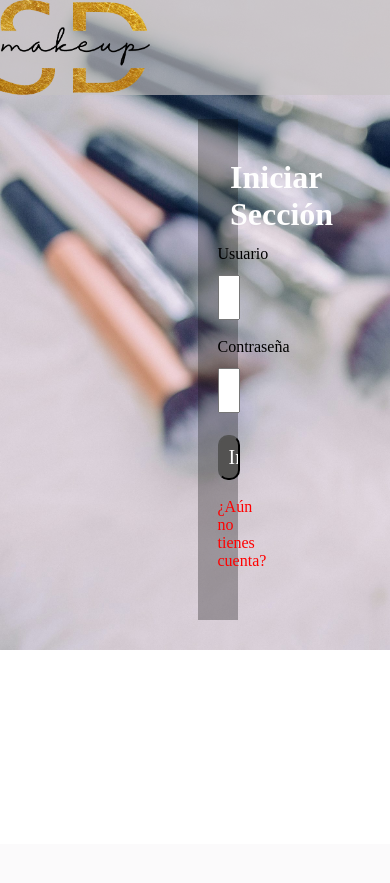
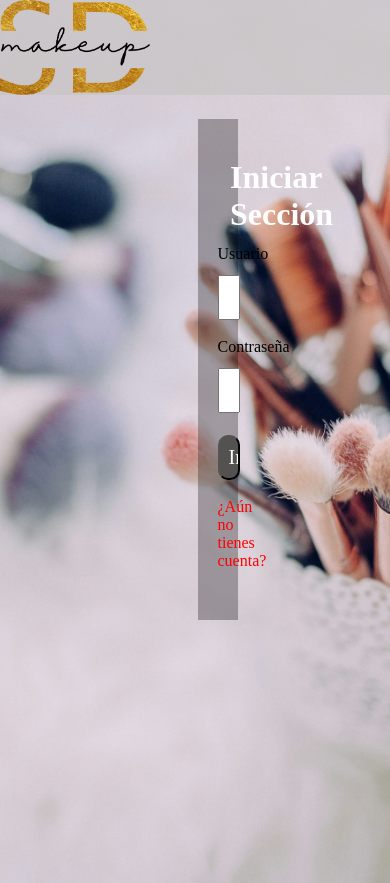
Before and after one commit to solennyD/SDmakeup, a PHP site: page /login.php in a window 390 px wide. Before the commit the page ends 650 px from the top, so only its background shows below. Run offline with PHP 8.4, Linux system fonts and the light colour scheme; some libraries are stand-ins or nearby versions.

Commit message:
Mejora del css para que el fondo este responsive

```diff
--- a/css/login.css
+++ b/css/login.css
@@ -75,11 +75,20 @@
 body{
 	background-image:url(../imagen/photoBru.jpeg);
 	width: 100%;
-	height:100%;
+	height:100vh;
     background-repeat: no-repeat;
     padding-top: 10%;
 	background-size: cover;
+	background-position: center; /* Centra la imagen */
 
+
+
+	/* En dispositivos más pequeños, desactivar el fondo fijo (por compatibilidad) */
+	@media (max-width: 768px) {
+		body {
+			background-attachment: scroll; /* Desactiva el efecto de fondo fijo */
+		}
+	}
 }
 
 h6 {
```
